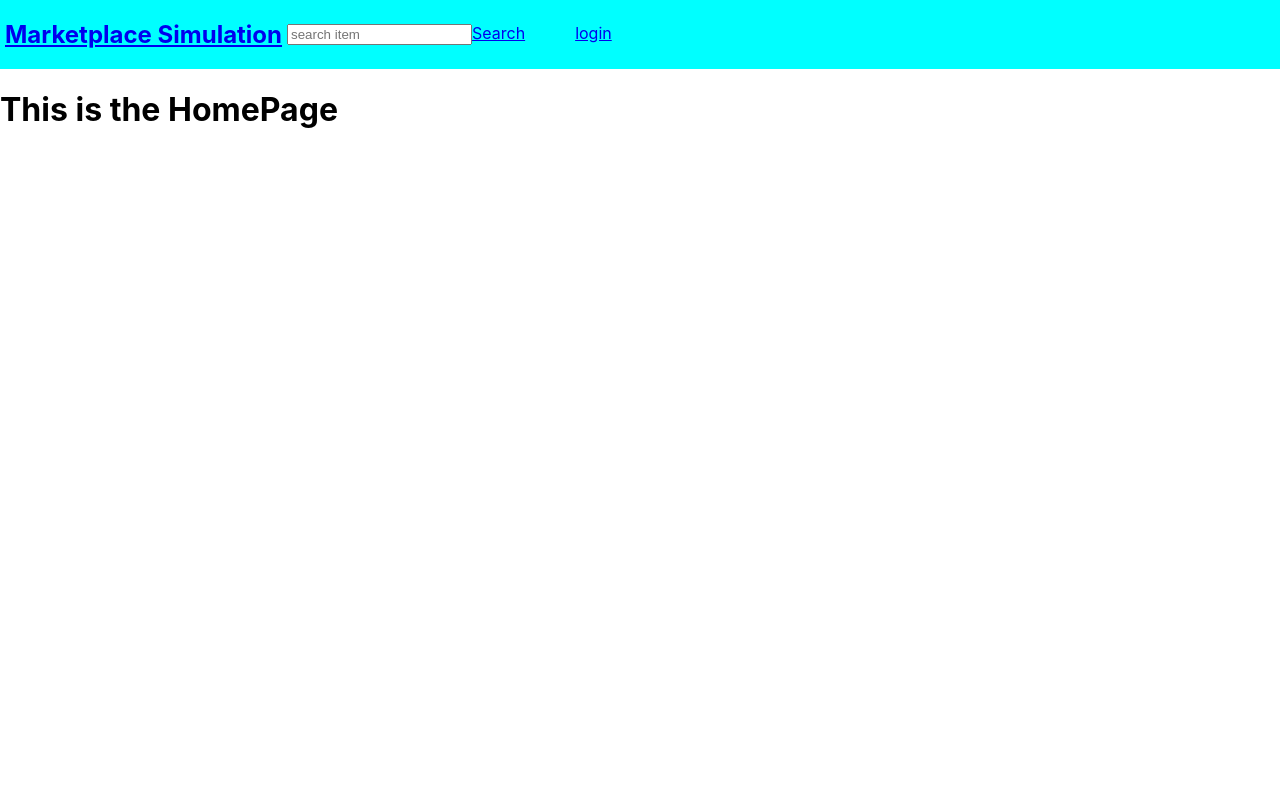
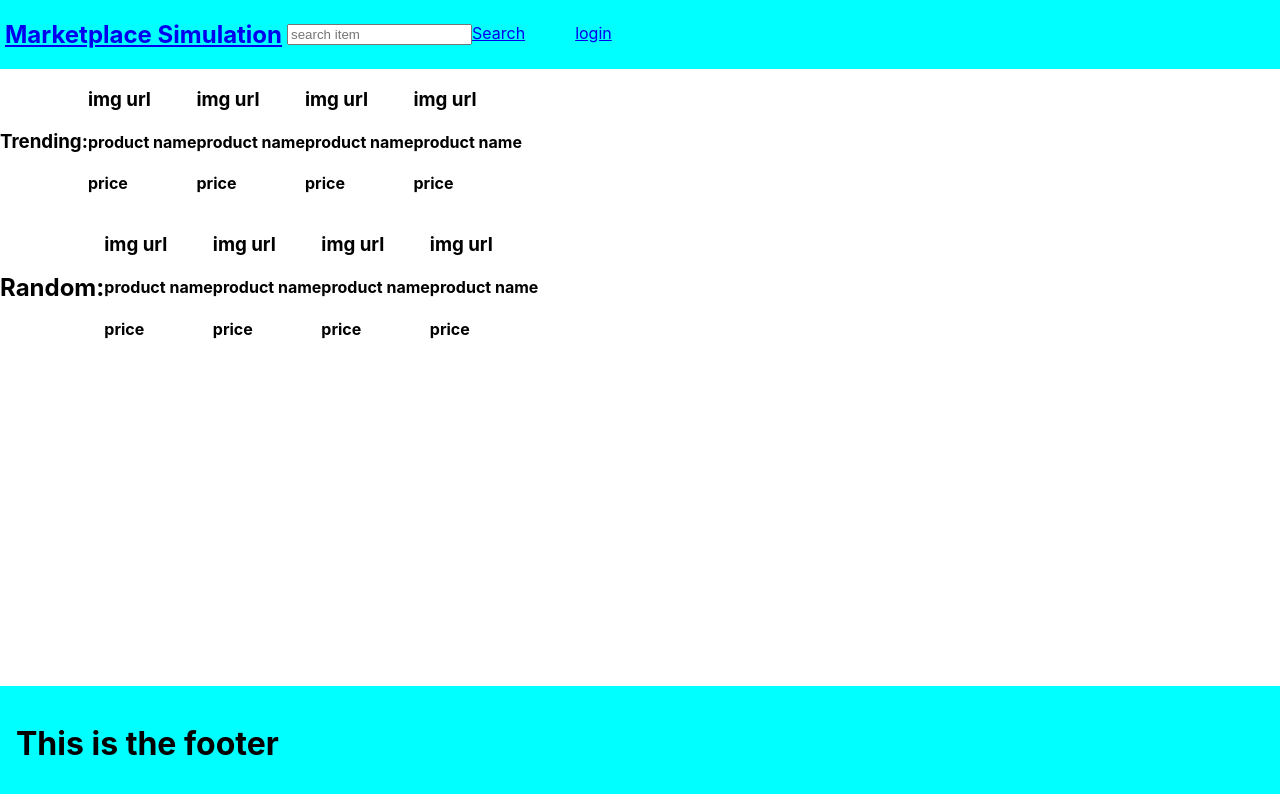
Before and after one commit to HuiyuGuan/Capstone_Frontend, a React (Create React App) app in the folder frontend/: page /#/ in a window 1280 px wide. Shown: the top 794 px of the page. Built offline with nearby package versions, Linux system fonts and the light colour scheme.

Commit message:
added random + trending list and footer

```diff
--- a/frontend/src/App.css
+++ b/frontend/src/App.css
@@ -10,3 +10,20 @@
 .login-link{
   margin-left: 50px;
 }
+.trending{
+  display: flex;
+  align-items: center;
+}
+.random{
+  display: flex;
+  align-items: center;
+}
+.footer{
+  margin-top: 1rem;
+  padding: 1rem;
+  background-color: aqua;
+  position: fixed;
+  bottom: 0;
+  left: 0;
+  width: 100%;
+}
--- a/frontend/src/App.js
+++ b/frontend/src/App.js
@@ -5,6 +5,7 @@ import Layout from "./components/Layout"
 import Login from "./components/Login"
 import Signup from "./components/Signup"
 import Home from "./components/Home"
+
 
 
 
--- /dev/null
+++ b/frontend/src/components/Footer.js
@@ -0,0 +1,8 @@
+import React from "react"
+export default function Footer(){
+    return(
+        <footer className="footer">
+            <h1>This is the footer</h1>
+        </footer>
+    )
+}
--- a/frontend/src/components/Home.js
+++ b/frontend/src/components/Home.js
@@ -1,5 +1,22 @@
+import React from "react"
+import ProductCard from "./ProductCard"
+
 export default function Home(){
     return (
-        <h1>This is the HomePage</h1>
+        <div className ="home">
+            <div className="trending"><h3>Trending: </h3>
+                <ProductCard />
+                <ProductCard />
+                <ProductCard />
+                <ProductCard />
+            </div>
+            <div className="random">
+                <h2>Random:  </h2>
+                <ProductCard />
+                <ProductCard />
+                <ProductCard />
+                <ProductCard />
+            </div>
+        </div>
     )
 }
--- a/frontend/src/components/Layout.js
+++ b/frontend/src/components/Layout.js
@@ -1,11 +1,13 @@
 import React from 'react';
 import { Outlet } from 'react-router-dom';
 import NavBar from "./NavBar"
+import Footer from "./Footer"
 
-export default function Home () {
+export default function Layout () {
     return (
         <div>
             <NavBar />
+            <Footer />
             <Outlet />
         </div>
     );
--- /dev/null
+++ b/frontend/src/components/ProductCard.js
@@ -0,0 +1,12 @@
+import React from "react"
+import { Link } from "react-router-dom"
+
+export default function ProductCard(){
+    return(
+        <div className="ProductCard">
+            <h3>img url</h3>
+            <h4>product name</h4>
+            <h4>price</h4>
+        </div>
+    )
+}
```
